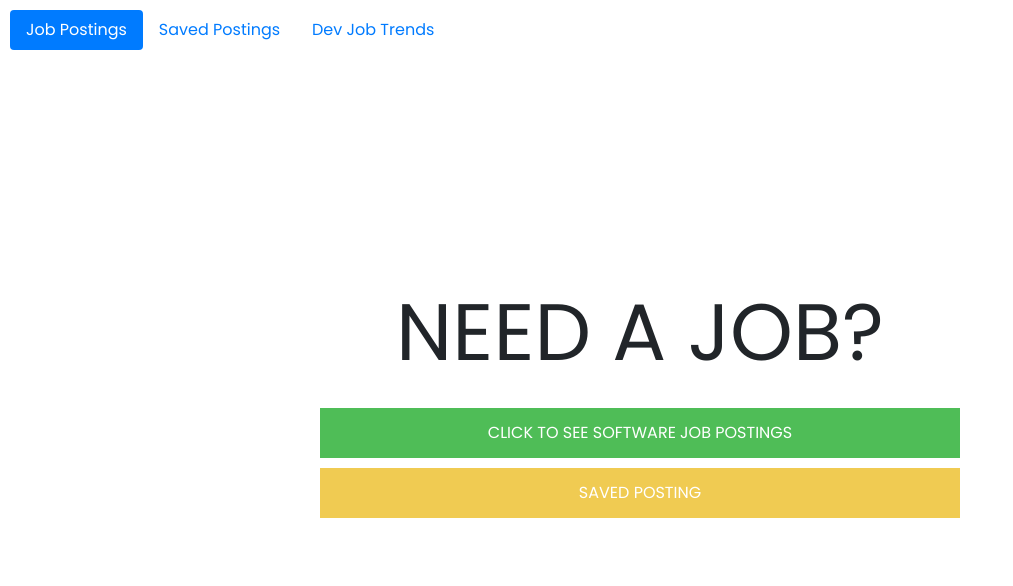
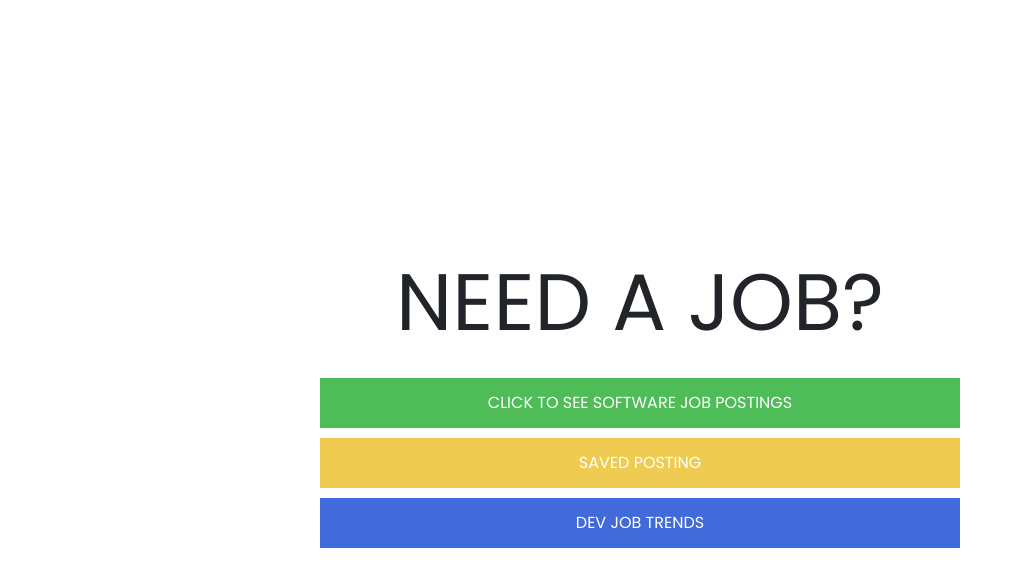
Before and after one commit to Casio142/listJob, a React (Create React App) app: page / in a window 1280 px wide. Shown: the top 586 px of the page, without its empty margins (0-1013 px from the left). Built offline with nearby package versions, Linux system fonts and the light colour scheme.

Commit message:
https://github.com/Casio142/im-dead-broke/issues/2
https://github.com/Casio142/im-dead-broke/issues/6

This adds the tabs as well as the , favorite feature now renamed "saved feature"

```diff
--- a/package.json
+++ b/package.json
@@ -4,6 +4,7 @@
   "private": true,
   "dependencies": {
     "axios": "^0.18.0",
+    "axios-progress-bar": "^1.2.0",
     "bootstrap": "^4.3.1",
     "hover.css": "^2.3.2",
     "react": "^16.8.6",
--- a/src/App.css
+++ b/src/App.css
@@ -11,6 +11,11 @@
   align-items: center;
   min-height: 100vh;
 }
+
+.nav{
+  z-index: 1000000;
+}
+
 
 .app-shield{
   width: 100%;
@@ -52,6 +57,11 @@
   color:white;
 }
 
+.devTrendBtn{
+  background-color:rgb(65, 106, 219);
+  color:white;
+}
+
 .moreBtn-container{
   display: flex;
   justify-content: center;
@@ -65,10 +75,7 @@
 }
 
 .btnArrayContainer{
-  position: -webkit-sticky; /* Safari */
-  position: sticky;
-  top: 0;
-
+  z-index: 1000;
 }
 
 .jobCard{
@@ -91,11 +98,6 @@
 .cardMargin{
   margin: 10px 0px 10px 0px;
 }
-
-.btnArrayContainer{
-  z-index: 1000;
-}
-
 
 
 .companyLabel{
@@ -125,15 +127,24 @@
   border-radius: 10px;
 }
 
-.noSaved{
-  display:block;
+.emptySavedList{
+  display:flex;
   height: 100%;
-  background-color: red;
+  width:100%;
+  font-size: 1.75rem;
+  justify-content: center;
+  align-items: center;
+  color: rgb(37, 103, 165);
+}
+
+.emptySavedList p {
+  margin-bottom: 0px;
+  padding: 0 20px;
 }
 
 .popCloseBtn{
   border:none;
-width: 100%;
+  width: 100%;
   background-color: rgb(224, 176, 184);
 }
 
@@ -142,7 +153,6 @@ width: 100%;
   top: 0;
   padding: 10px;
 }
-
 
 ::-webkit-scrollbar {
   width: 0px;  /* Remove scrollbar space */
@@ -186,6 +196,13 @@ width: 100%;
   height: 50px;
   border:none;
 }
+
+.divLine{
+  height: 5px;
+  width: 25%;
+  background-color: red;
+}
+
 
 @media only screen and (min-width: 1025px) {
   .jobCard:hover{
--- a/src/App.js
+++ b/src/App.js
@@ -4,6 +4,7 @@ import axios from 'axios';
 import GreetPage from './GreetPage';
 import PostingDisplay from './PostingDisplay';
 import PopupWindow from './PopupWindow';
+import NavBar from './NavBar';
 
 class App extends Component {
  // <div dangerouslySetInnerHTML={{ __html: post.description }}/>
@@ -15,16 +16,19 @@ class App extends Component {
     posts: [],
     pageNumber: 1,
     togglePopup: false,
-    saveToggle: false,
+    displaySaveToggle: false,
     savedPost: [],
-    activeNav: 1
+    activeNav: 0,
+    loading: false
   }
     this.addMore = this.addMore.bind(this);
     this.resetListing = this.resetListing.bind(this);
-    this.jobClick = this.jobClick.bind(this);
+    this.expandPostCard = this.expandPostCard.bind(this);
     this.savePost = this.savePost.bind(this);
     this.displaySaved = this.displaySaved.bind(this);
     this.navToggle = this.navToggle.bind(this);
+    this.loadingScreen = this.loadingScreen.bind(this);
+    this.displayJobPill = this.displayJobPill.bind(this);
   }
 
   /*
@@ -32,43 +36,57 @@ class App extends Component {
    Purpose: Retrieve all the job listings with no filter from the API
    */
    addMore(){
-    if(this.state.saveToggle === true){
+    if(this.state.displaySaveToggle === true){
       this.displaySaved();
     }
 
+
     const proxyurl = "https://cors-anywhere.herokuapp.com/";
     const url = proxyurl + "//jobs.github.com/positions.json?page="+this.state.pageNumber+"&utf8=%E2%9C%93&description=&location=";
-    axios.get(url, {onDownloadProgress: function(){
-    }})
+    axios.get(url,this.loadingScreen())
       .then(res => {
         this.setState(
           {
             posts : [...this.state.posts,...res.data],
             pageNumber : this.state.pageNumber + 1,
             togglePopup : false,
-            popWindowInfo: null
-          }
+            popWindowInfo: null,
+            loading: !this.state.loading
+                    }
         )
       })
    }
 
-   navToggle(pill){
+   loadingScreen(){
+     this.setState({
+       loading: !this.state.loading,
+       activeNav:1
+     })
+
+   }
+
+   navToggle(pill, action){
       if(pill != this.state.activeNav){
         this.setState({
           activeNav: pill
         })
+        action();
       }
-
    }
 
-   jobClick(card){
+   displayJobPill(){
+     this.setState({
+       displaySaveToggle: !this.state.displaySaveToggle
+     })
+   }
+
+   expandPostCard(card){
     this.setState({
       togglePopup: !this.state.togglePopup,
       popWindowInfo: card
 
     })
    }
-
 
    savePost(post){
      this.setState({
@@ -79,9 +97,10 @@ class App extends Component {
    displaySaved(){
      this.setState(
        {
-         saveToggle: !this.state.saveToggle
+         displaySaveToggle: !this.state.displaySaveToggle
        }
      )
+
    }
 
    /*
@@ -92,48 +111,54 @@ class App extends Component {
      this.setState(
        {
          posts: [],
-         pageNumber: 1
-       }
+         pageNumber: 1,
+         displaySaveToggle: false       }
      )
    }
 
   render() {
     const {posts,togglePopup} = this.state;
-    var postings = <GreetPage message="NEED A JOB?" btnLabel="CLICK TO SEE SOFTWARE JOB POSTINGS" clickAction={this.addMore} displaySaveToggle={this.displaySaved}/>;
+    var postings = <GreetPage message="NEED A JOB?" btnLabel="CLICK TO SEE SOFTWARE JOB POSTINGS" displayPost={() => this.navToggle(1, this.addMore)} displaySaveToggle={() => this.navToggle(2,this.displaySaved)}/>;
+    var navDisplay = null;
+    var popUp = null;
+    var loading = null;
+
+    //display the nav bar in certain instances
+    if(this.state.activeNav != 0){
+      navDisplay =  <NavBar navStatus={this.state.activeNav} expandPostCard={() => this.navToggle(1, this.displayJobPill)} saveClick = {() => this.navToggle(2,this.displaySaved)} trendClick ={() => this.navToggle(2,this.displaySaved)}/>
+    }
+
+    if(this.state.activeNav === 1){
+      if(posts.length > 0){
+        postings = <PostingDisplay displaySaveToggle={this.displaySaved} saved={this.state.savedPost} displaySave={this.state.displaySaveToggle} expandPostCard={this.expandPostCard} posts= {posts} clickAddAction={this.addMore} clickResetAction={this.resetListing} moreBtnLabel="MORE JOB POSTINGS" resetBtnLabel="ERASE ALL LISTINGS"/>
+      }
+      else{
+        postings = <div className = "btnArrayContainer container">
+        <div className="row">
+            <button className="moreBtn btnSize hvr-sweep-to-right col-sm-12" onClick={this.clickAddAction}>CLICK FOR JOB LISTINGS</button>
+        </div>
+      </div>
+      }
+    }
+
+    else if(this.state.activeNav === 2){
+      postings = <PostingDisplay displaySaveToggle={this.displaySaved} saved={this.state.savedPost} displaySave={this.state.displaySaveToggle} expandPostCard={this.expandPostCard} posts= {posts} clickAddAction={this.addMore} clickResetAction={this.resetListing} moreBtnLabel="MORE JOB POSTINGS" resetBtnLabel="ERASE ALL LISTINGS"/>
+    }
 
     if(togglePopup){
-      var popUp = <PopupWindow saveClick={this.savePost} toggle={this.jobClick} data = {this.state.popWindowInfo}/>
-    }
-    else{
-      popUp = null;
+      var popUp = <PopupWindow saveClick={this.savePost} toggle={this.expandPostCard} data = {this.state.popWindowInfo}/>
     }
 
-    if(this.state.saveToggle || posts.length > 0){
-        postings = <PostingDisplay displaySaveToggle={this.displaySaved} saved={this.state.savedPost} displaySave={this.state.saveToggle} jobClick={this.jobClick} posts= {posts} clickAddAction={this.addMore} clickResetAction={this.resetListing} moreBtnLabel="MORE JOB POSTINGS" resetBtnLabel="ERASE ALL LISTINGS"/>
-    }
-
-    console.log(this.state.activeNav);
-    console.log(this.state.togglePopup);
 
     return (
       <div className="App">
-        <ul className=" nav nav-pills mb-3" id="pills-tab" role="tablist">
-            <li className="nav-item">
-              <a className={this.state.activeNav == 1 ? "nav-link active":"nav-link"} id="pills-home-tab" data-toggle="pill" href="#pills-home" role="tab"
-                aria-controls="pills-home" aria-selected="true" onClick = {() => this.navToggle(1)}>Job Postings</a>
-            </li>
-            <li className="nav-item">
-              <a className={this.state.activeNav == 2 ? "nav-link active":"nav-link"} id="pills-profile-tab" data-toggle="pill" href="#pills-profile" role="tab"
-                aria-controls="pills-profile" aria-selected="false" onClick = {() => this.navToggle(2)}>Saved Postings</a>
-            </li>
-            <li className="nav-item">
-              <a className={this.state.activeNav == 3 ? "nav-link active":"nav-link"} id="pills-contact-tab" data-toggle="pill" href="#pills-contact" role="tab"
-                aria-controls="pills-contact" aria-selected="false" onClick = {() => this.navToggle(3)}>Dev Job Trends</a>
-            </li>
-        </ul>
+
+          {navDisplay}
         <div className="app-shield">
+          {loading}
           {popUp}
           {postings}
+
         </div>
       </div>
     );
--- a/src/GreetPage.js
+++ b/src/GreetPage.js
@@ -8,8 +8,9 @@ const GreetPage = (props) => {
                 <p>{props.message}</p>
             </div>
             <div className="displayCenter">
-                <button className="moreBtn hvr-sweep-to-right btnGreeting btnSize" onClick={props.clickAction}>{props.btnLabel}</button>
+                <button className="moreBtn hvr-sweep-to-right btnGreeting btnSize" onClick={props.displayPost}>{props.btnLabel}</button>
                 <button className="saveBtn hvr-sweep-to-right btnGreeting btnSize" onClick={props.displaySaveToggle} >SAVED POSTING</button>
+                <button className="devTrendBtn hvr-sweep-to-right btnGreeting btnSize" onClick={props.displaySaveToggle} >DEV JOB TRENDS</button>
             </div>
         </div>
 
--- /dev/null
+++ b/src/NavBar.js
@@ -0,0 +1,30 @@
+import React from 'react';
+
+const NavBar = (props) =>{
+
+
+            /*
+            ADD THIS TO MENU WHEN TRENDING FEATURE IS ABOUT TO BE ADDED
+
+            <li className="nav-item">
+              <a className={props.navStatus == 3 ? "nav-link active":"nav-link"} id="pills-contact-tab" data-toggle="pill" href="#pills-contact" role="tab"
+                aria-controls="pills-contact" aria-selected="false" onClick = {props.trendClick}>Dev Job Trends</a>
+            </li>
+            */
+    return(
+        <ul className=" nav nav-pills mb-3" id="pills-tab" role="tablist">
+            <li className="nav-item">
+              <a className={props.navStatus == 1 ? "nav-link active":"nav-link"} id="pills-home-tab" data-toggle="pill" href="#pills-home" role="tab"
+                aria-controls="pills-home" aria-selected="true" onClick = {props.expandPostCard}>Job Postings</a>
+            </li>
+            <li className="nav-item">
+              <a className={props.navStatus == 2 ? "nav-link active":"nav-link"} id="pills-profile-tab" data-toggle="pill" href="#pills-profile" role="tab"
+                aria-controls="pills-profile" aria-selected="false" onClick = {props.saveClick}>Saved Postings</a>
+            </li>
+
+        </ul>
+    )
+
+}
+
+export default NavBar;
--- a/src/PostingDisplay.js
+++ b/src/PostingDisplay.js
@@ -5,41 +5,42 @@ const PostingDisplay = (props) =>{
 
     var jobPosts = null;
 
+    var btnContainer = <div className = "btnArrayContainer container">
+                        <div className="row">
+                            <button className="moreBtn btnSize hvr-sweep-to-right col-sm-6" onClick={props.clickAddAction}>{props.moreBtnLabel}</button>
+                            <button className="resetBtn btnSize hvr-sweep-to-right col-sm-6" onClick={props.clickResetAction}>{props.resetBtnLabel}</button>
+                        </div>
+                    </div>
+
+    /* Check to display the saved listings */
     if(props.displaySave){
+
 
         if(props.saved.length > 0){
            jobPosts = props.saved.map(post =>{
             return(
-              <JobCard clickAction={props.jobClick} how_to_apply={post.how_to_apply} company={post.company} description={post.description} title={post.title} location={post.location} type={post.type}key={Math.random()} />
+              <JobCard clickAction={props.expandPostCard} how_to_apply={post.how_to_apply} company={post.company} description={post.description} title={post.title} location={post.location} type={post.type}key={Math.random()} />
             )
           });
         } else{
+            jobPosts=<div className="emptySavedList"><div className="divLine"/><p>NO LISTINGS ARE SAVED</p><div className="divLine"/></div>
+        }
 
-            jobPosts=<div className="noSaved"><p >NO FAVORITES</p></div>
-
-        }
+        btnContainer = null;
 
     }
     else{
 
-    jobPosts = props.posts.map(post =>{
-        return(
-          <JobCard clickAction={props.jobClick} how_to_apply={post.how_to_apply} company={post.company} description={post.description} title={post.title} location={post.location} type={post.type}key={Math.random()} />
-        )
-      });
+        jobPosts = props.posts.map(post =>{
+            return(
+            <JobCard clickAction={props.expandPostCard} how_to_apply={post.how_to_apply} company={post.company} description={post.description} title={post.title} location={post.location} type={post.type}key={Math.random()} />
+            )
+        });
     }
-
-
 
     return (
         <div>
-            <div className = "btnArrayContainer container">
-                <div className="row">
-                    <button className="moreBtn btnSize hvr-sweep-to-right col-sm-4" onClick={props.clickAddAction}>{props.moreBtnLabel}</button>
-                    <button className="saveBtn btnSize hvr-sweep-to-right col-sm-4" onClick={props.displaySaveToggle} >SAVED POSTINGS</button>
-                    <button className="resetBtn btnSize hvr-sweep-to-right col-sm-4" onClick={props.clickResetAction}>{props.resetBtnLabel}</button>
-                </div>
-            </div>
+
 
             <div className="container marginBtm">
                 <div className="row">
@@ -47,6 +48,8 @@ const PostingDisplay = (props) =>{
                 </div>
             </div>
 
+            {btnContainer}
+
 
         </div>
     )
```
Also changed, not shown: 1 other file (tests, documents, lock files or other folders).
